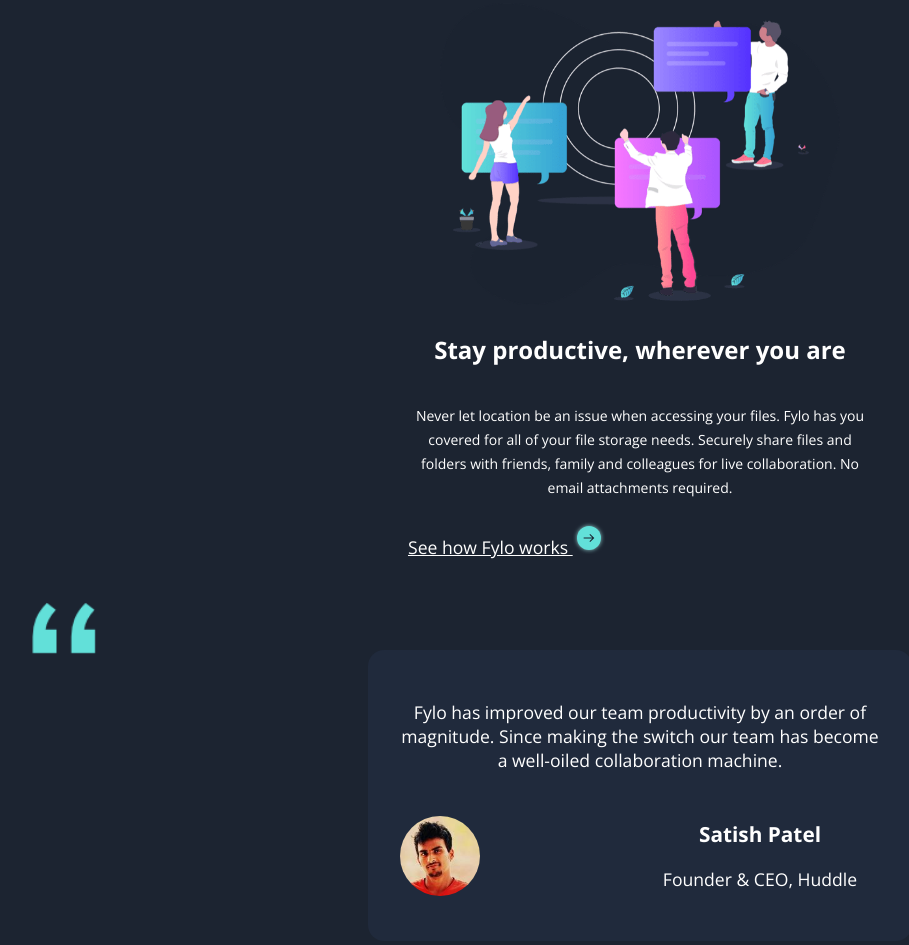
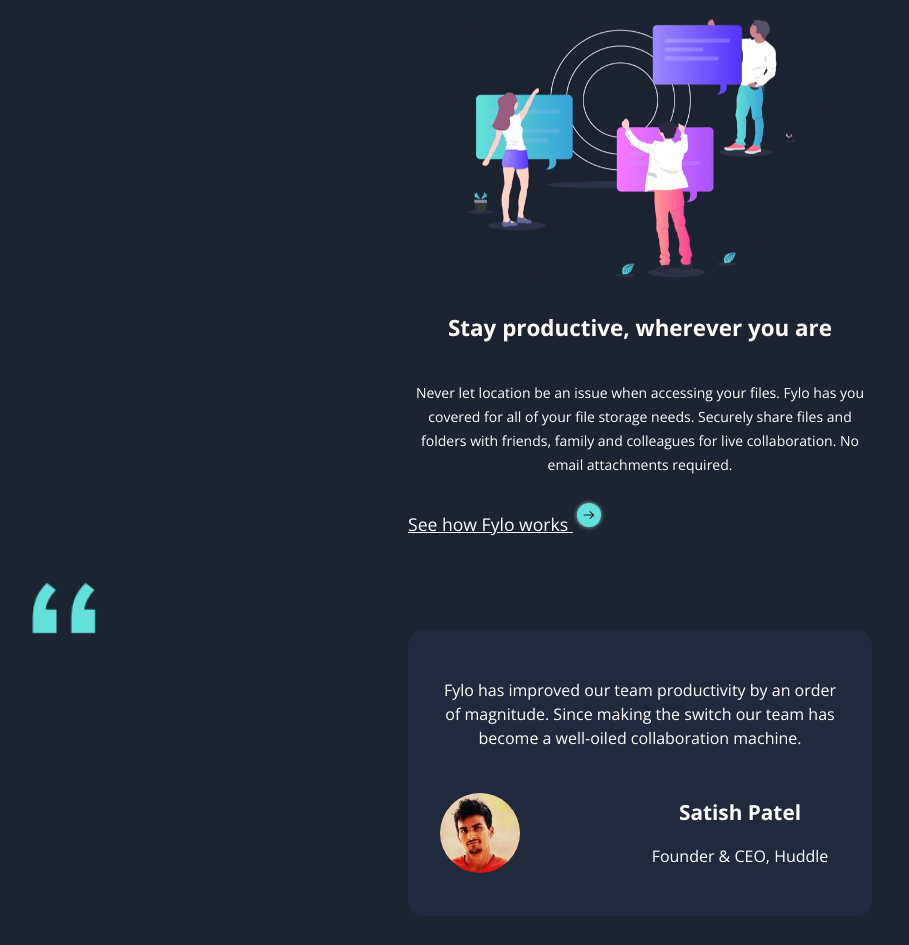
Before and after one commit to JonathanBetPer/fylo-dark-theme-landing-page-master, a plain HTML site: page index.html in a window 1280 px wide. Shown: the part 2248-3193 px from the top of the page, without its empty margins (0-909 px from the left). Drawn offline with nearby package versions, Linux system fonts and the light colour scheme.

Commit message:
Update sytle.css

```diff
--- a/styles/sytle.css
+++ b/styles/sytle.css
@@ -194,7 +194,7 @@
 }
 
 .seccion2 img{
-    width: 25rem;
+    width: 23rem;
 }
 
 .seccion2 .contenido{
@@ -202,13 +202,13 @@
     flex-direction: column;
     gap: .5rem;
     max-width: 29rem;
-    margin: 0.8rem auto;
+    margin: 1rem auto;
 }
 
 .seccion2 h1{
     color: var(--white);
     font-weight: 700;
-    font-size: 1.5rem;
+    font-size: 1.4rem;
 }
 
 .seccion2 p{
@@ -233,7 +233,7 @@
     gap: 2rem;
     align-items: center;
     margin: 2rem auto;
-    color: var(--white);
+    color: var(--White);
     background-image: url(/images/bg-quotes.png);
     background-repeat: no-repeat;
     background-size: 4rem;
@@ -243,14 +243,14 @@
 
 
 .opinion{
-    max-width: 30rem;
+    max-width: 25rem;
     background-color: var(--quotes);
     padding: 2rem;
     border-radius: 1rem;
 }
 
 .opinion p{
-    font-size: 1.1rem;
+    font-size: 1rem;
 }
 
 .usuario{
```
